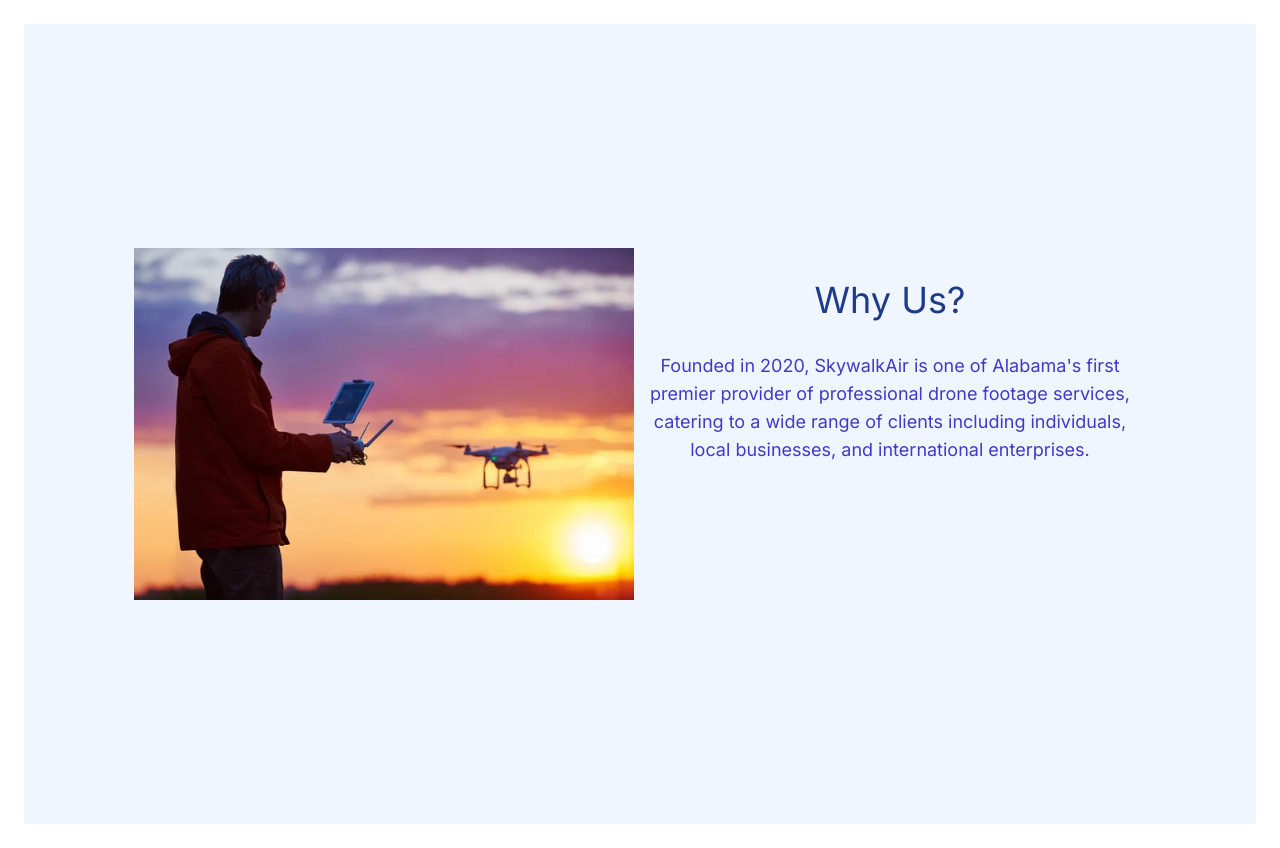
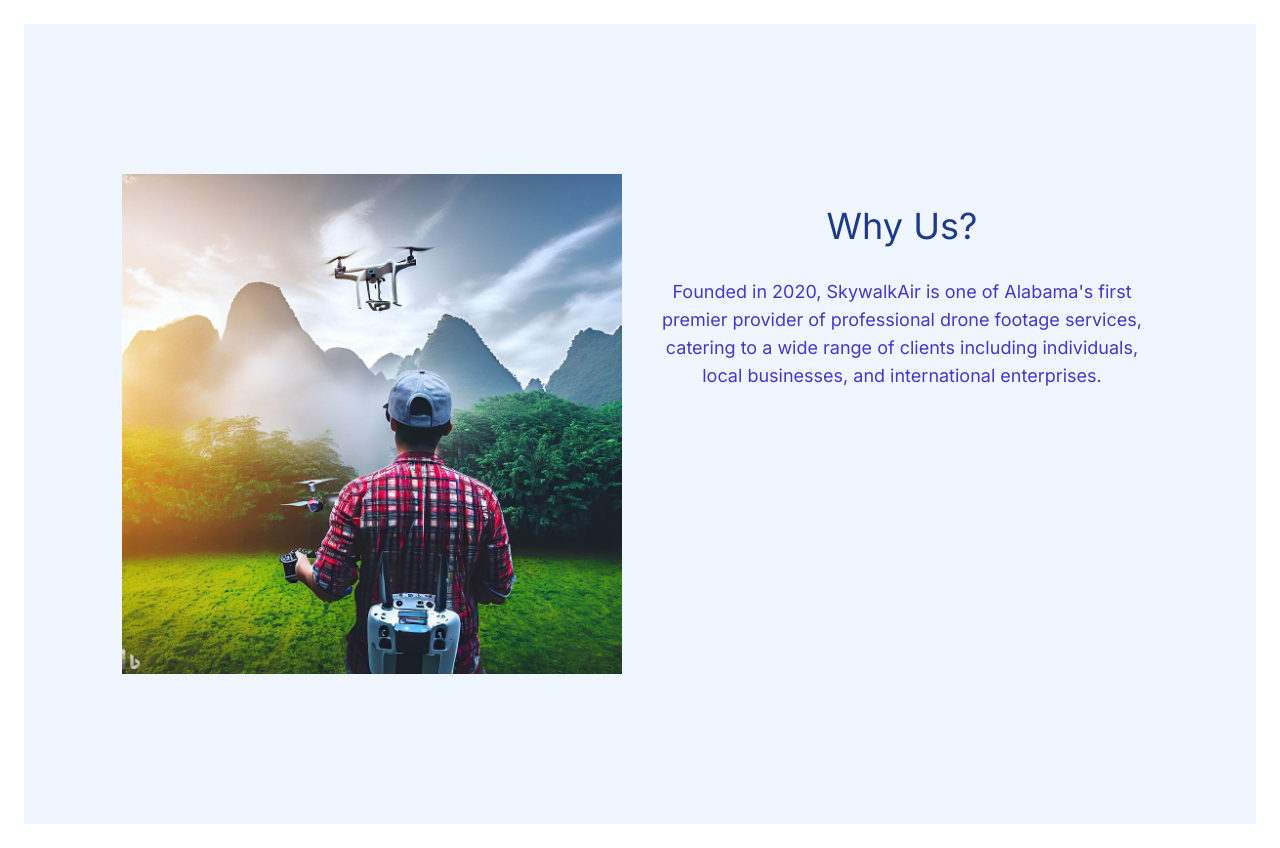
Before and after one commit to SushantChhetry/skywalkair-drones, a Next.js app in the folder skywalkair-website/: page /details in a window 1280 px wide. Built offline with nearby package versions, Linux system fonts and the light colour scheme.

Commit message:
Added picture to why us

```diff
--- a/skywalkair-website/app/details/page.tsx
+++ b/skywalkair-website/app/details/page.tsx
@@ -4,8 +4,8 @@ import Image from "next/image";
 const Detail = () => {
   return (
     <div className=" h-screen bg-blue-50 flex flex-col justify-center items-center m-6">
-      <div className=" flex flex-col md:flex-row">
-        <Image src="/WhyUs.jpg" alt="drone" width={500} height={500} />
+      <div className=" flex flex-col md:flex-row gap-6">
+        <Image src="/WhyUs.jfif" alt="drone" width={500} height={500} />
         <div className=" max-w-lg text-center justify-center items-center">
           <h1 className=" text-4xl text-blue-900 my-8">Why Us?</h1>
           <p className="text-xl md:text-lg text-indigo-700">
```
Also changed, not shown: skywalkair-website/public/WhyUs.jfif (added).
